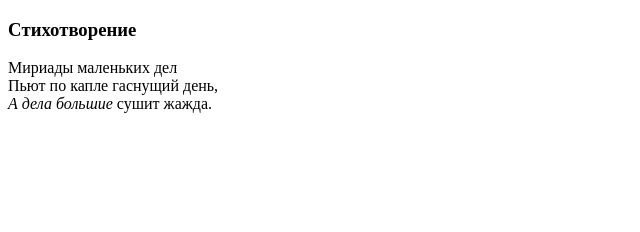
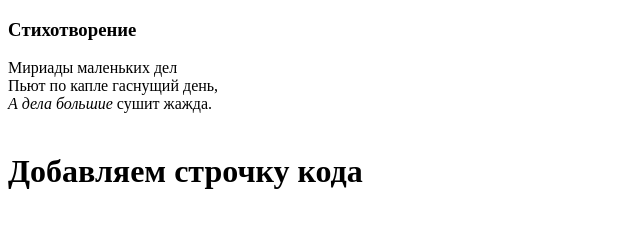
Before and after one commit to 01Wasiliy/branch, a plain HTML site: page index.html in a window 1280 px wide. Shown: the whole page, without its empty margins (0-640 px from the left). Drawn offline with Linux system fonts and the light colour scheme.

Commit message:
add code

```diff
--- a/index.html
+++ b/index.html
@@ -9,6 +9,7 @@
 Пьют по капле гаснущий день,<br>
 <i>А дела большие </i>сушит жажда.<br>
 <br>
+<h1>Добавляем строчку кода</h1>
 <br>
 <!-- Песков В.М. 02.11.2025 -->
 </body>
```
